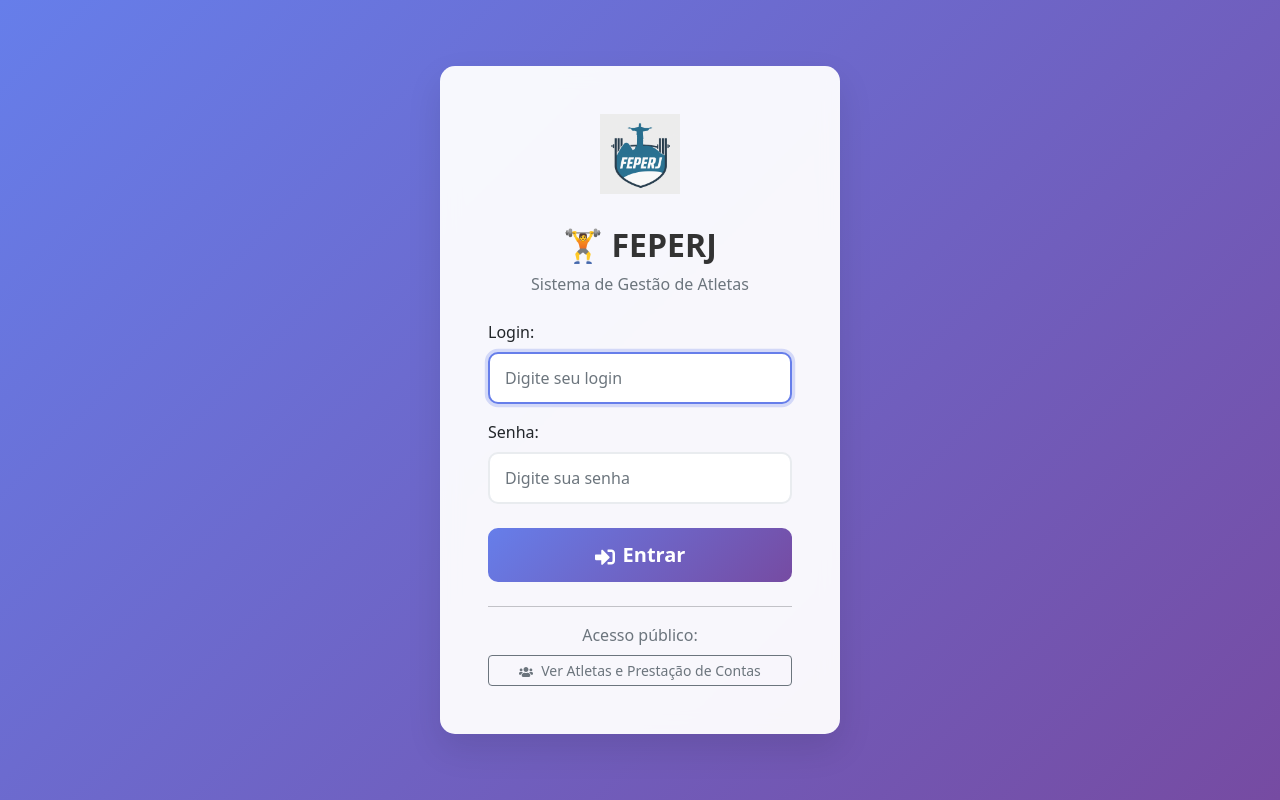
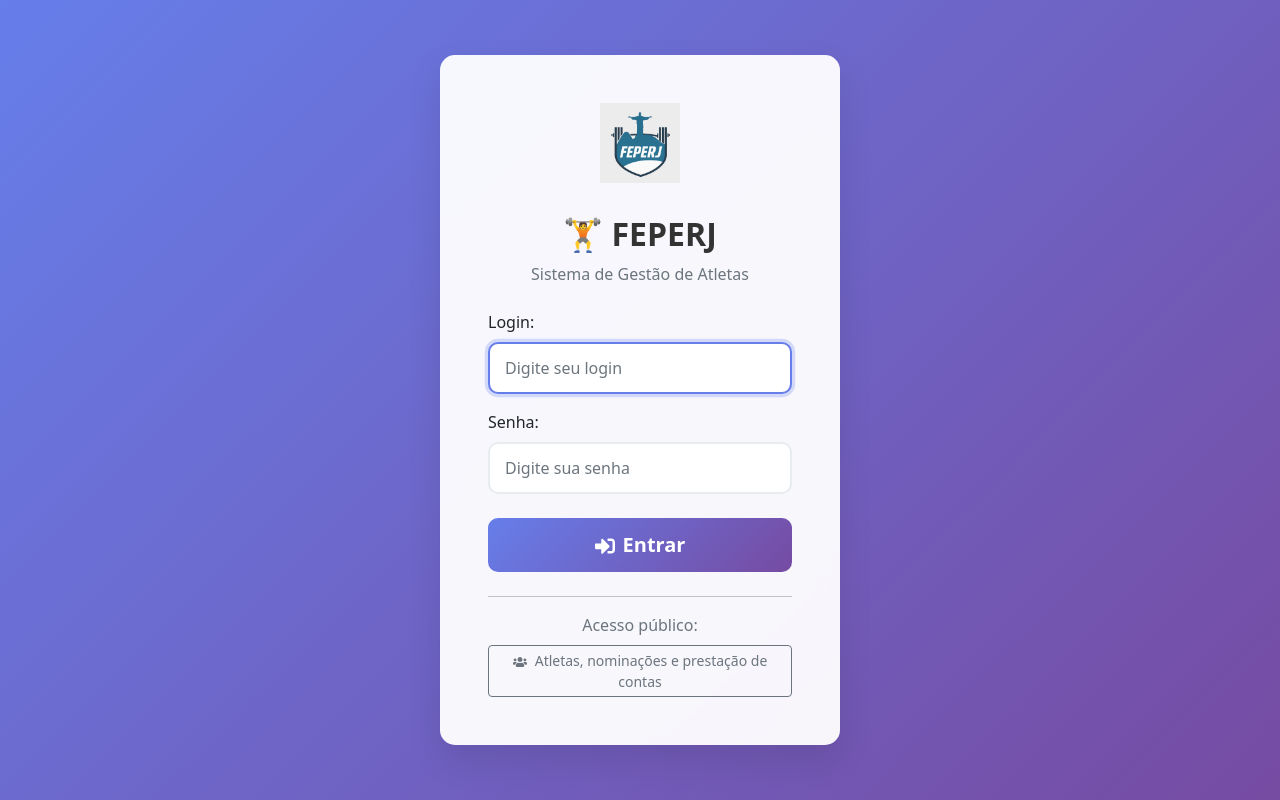
Before and after one commit to RJSeERMJ/feperjv3, a React (Create React App) app: page /login in a window 1280 px wide. Built offline with nearby package versions, Linux system fonts and the light colour scheme.

Commit message:
melhorias simples

```diff
--- a/src/components/Login.tsx
+++ b/src/components/Login.tsx
@@ -149,7 +149,7 @@
                 className="w-100"
               >
                 <FaUsers className="me-2" />
-                Ver Atletas e Prestação de Contas
+                Atletas, nominações e prestação de contas
               </Button>
             </div>
           </Card.Body>
```
